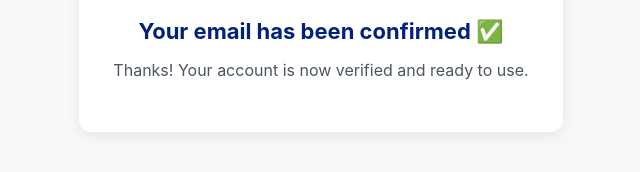
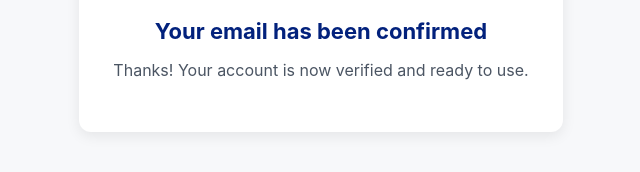
Before and after one commit to kwiruu/minecomplyconfirmpage, a plain HTML site: page index.html in a window 1280 px wide. Shown: the part 396-568 px from the top of the page, without its empty margins (319-959 px from the left). Drawn offline with Linux system fonts and the light colour scheme.

Commit message:
Remove emoji from email confirmation message

```diff
--- a/index.html
+++ b/index.html
@@ -49,7 +49,7 @@
       />
     </div>
 
-    <h1>Your email has been confirmed ✅</h1>
+    <h1>Your email has been confirmed</h1>
     <p>Thanks! Your account is now verified and ready to use.</p>
   </div>
 </body>
```
